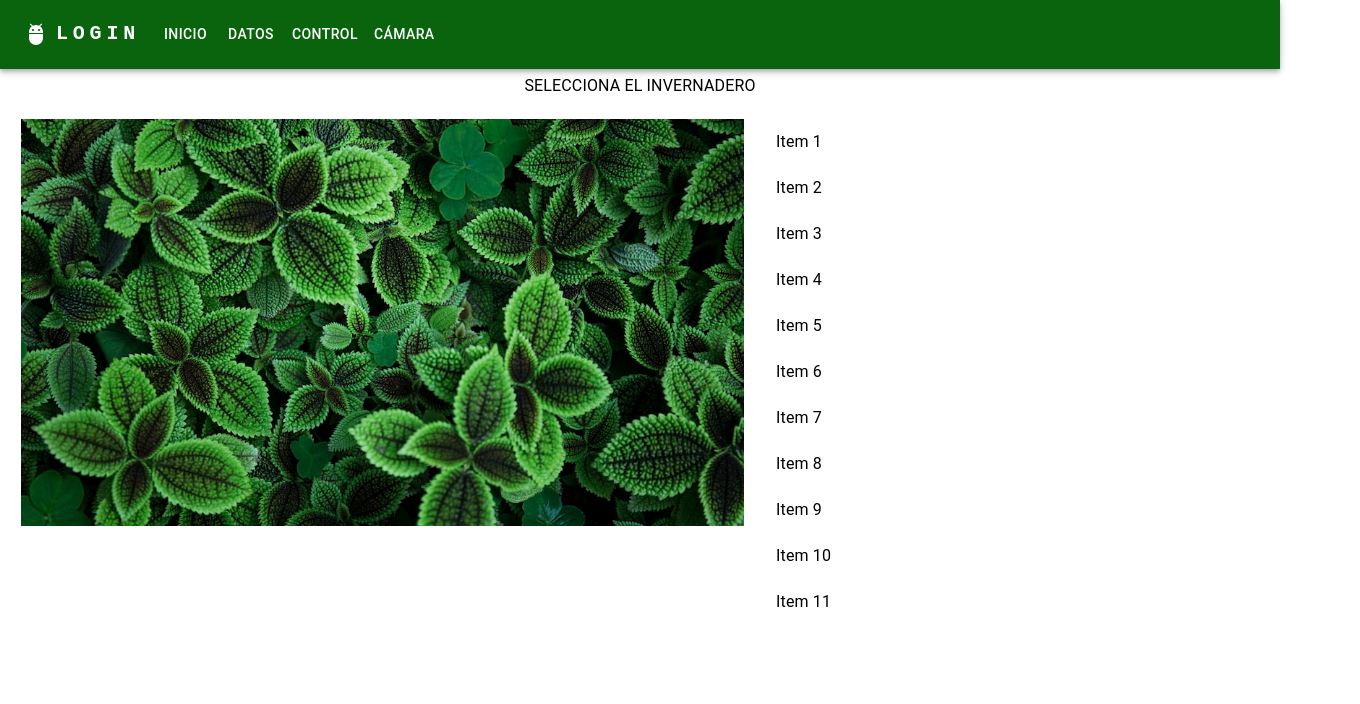
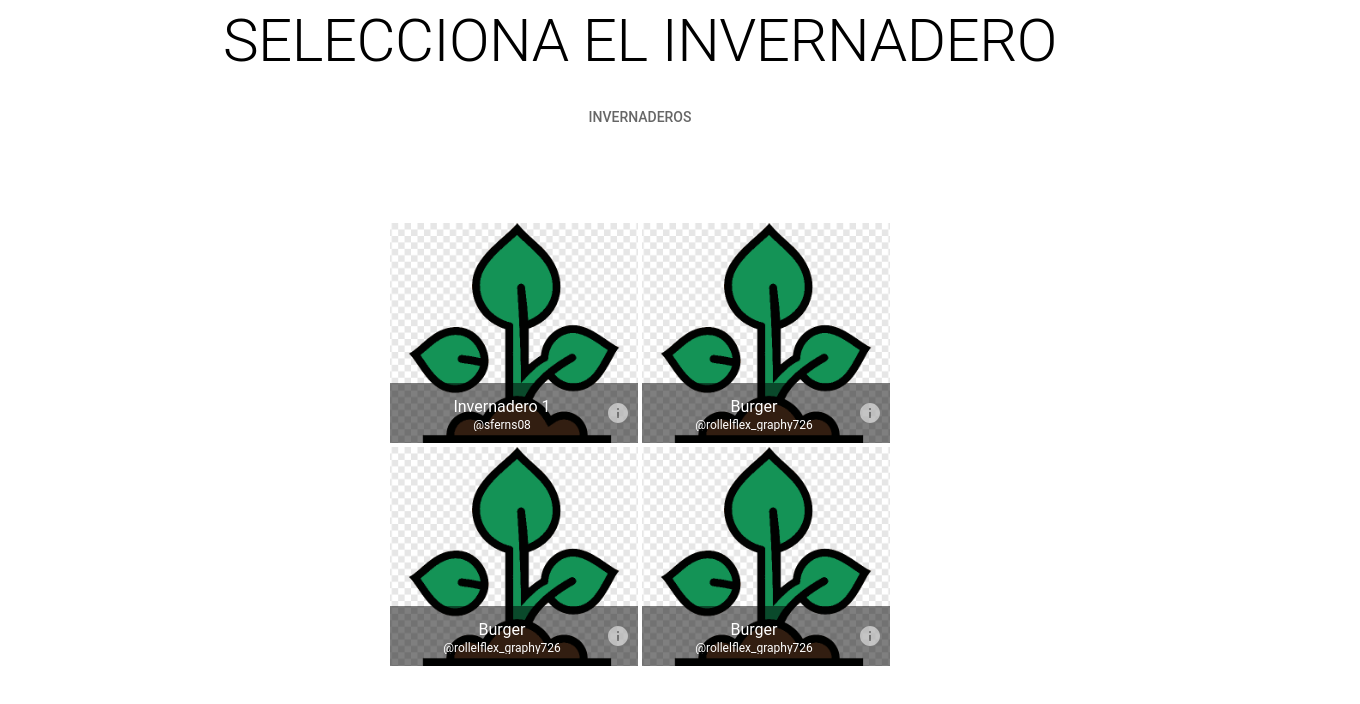
Before and after one commit to dcontt00/arq, a React (Create React App) app in the folder frontend/: page /inicio in a window 1280 px wide. Shown: the top 704 px of the page, 1360 px wide, since content can reach past the window. Built offline with nearby package versions, Linux system fonts and the light colour scheme.

Commit message:
"Configuracion de pagina de inicio y home"

```diff
--- a/frontend/src/App.js
+++ b/frontend/src/App.js
@@ -22,8 +22,7 @@ export default function App() {
           <Route path="/" element={<Navigate to="/login" />}></Route>
           <Route path="/login" element={<Login />}></Route>
           <Route path="/inicio" element={<Home />}></Route>
-          <Route path="/datos" element={<Data />}></Route>
-          <Route path="/control" element={<Control />}></Route>
+          <Route path="/datos y control" element={<Data />}></Route>
           <Route path="/cámara" element={<Camera />}></Route>
         </Routes>
       </Router>
--- a/frontend/src/components/Appbar.js
+++ b/frontend/src/components/Appbar.js
@@ -7,7 +7,7 @@ import Container from "@mui/material/Container";
 import Button from "@mui/material/Button";
 import AdbIcon from "@mui/icons-material/Adb";
 
-const pages = ["Inicio", "Datos", "Control", "Cámara"];
+const pages = ["Inicio", "Datos y Control", "Cámara"];
 
 function ResponsiveAppBar() {
 
--- a/frontend/src/pages/home.js
+++ b/frontend/src/pages/home.js
@@ -7,35 +7,77 @@ import ListItem from '@mui/material/ListItem';
 import ListItemButton from '@mui/material/ListItemButton';
 import ListItemText from '@mui/material/ListItemText';
 import { FixedSizeList } from 'react-window';
-
-function renderRow(props) {
-  const { index, style } = props;
-  return (
-    <ListItem style={style} key={index} component="div" disablePadding>
-      <ListItemButton>
-        <ListItemText primary={`Item ${index + 1}`} />
-      </ListItemButton>
-    </ListItem>
-  );
-}
+import ImageList from '@mui/material/ImageList';
+import ImageListItem from '@mui/material/ImageListItem';
+import ImageListItemBar from '@mui/material/ImageListItemBar';
+import ListSubheader from '@mui/material/ListSubheader';
+import IconButton from '@mui/material/IconButton';
+import InfoIcon from '@mui/icons-material/Info';
+import imagenplanta from "../images/icono_planta.png";
+import { useNavigate } from 'react-router';
 
 export default function Home() {
+  const navigate = useNavigate();
+  function handleSubmit(e) {
+    e.preventDefault();
+    console.log('You clicked submit.');
+    navigate("/datos y control");
+  }
   return (
     <div>
-      <AppBar/>
-      <Typography align="center" sx={{mt:"5"}}>SELECCIONA EL INVERNADERO</Typography>
-      <Grid container spacing={2} width={"99%"} sx={{mt:"5",ml:"5"}}>
+      <Typography variant="h2" align="center" sx={{mt:"5"}}>SELECCIONA EL INVERNADERO</Typography>
+      <Grid container align="center">
         {/* Ultima foto del invernadero */}
-        <Grid item lg={7}>
-          <img src="planta.jpeg" width={"100%"} />
-        </Grid>
         {/* Datos de los invernaderos */}
-        <Grid item lg={5}>
-          <Box sx={{ width: '100%', height: 400, maxWidth: 360, bgcolor: 'background.paper' }}>
-            <FixedSizeList height={500} width={600} itemSize={46} itemCount={20} overscanCount={5}>{renderRow}</FixedSizeList>
-          </Box>
+        <Grid item lg={12}>
+       <ImageList sx={{ width: 500, height: 573 }}>
+          <ImageListItem key="Subheader" cols={2}>
+              <ListSubheader component="div">INVERNADEROS</ListSubheader>
+          </ImageListItem>
+          {itemData.map((item) => (
+         <ImageListItem key={item.img}>
+            <img onSubmit={handleSubmit}  src={imagenplanta} alt={item.title} loading="lazy" />
+          <ImageListItemBar
+              title={item.title}
+              subtitle={item.author}
+              actionIcon={
+                <IconButton
+                  type= "submit"
+                  sx={{ color: 'rgba(255, 255, 255, 0.54)' }}
+                  aria-label={`info about ${item.title}`}
+                >
+                  <InfoIcon />
+                </IconButton>
+              }
+            />
+          </ImageListItem>
+          ))}
+         </ImageList>
         </Grid>
       </Grid>
     </div>
   );
 }
+const itemData = [
+
+  {
+    img: 'https://images.unsplash.com/photo-1551782450-a2132b4ba21d',
+    title: 'Invernadero 1',
+    author: '@sferns08',
+  },
+  {
+    img: 'https://images.unsplash.com/photo-1551782450-a2132b4ba21d',
+    title: 'Burger',
+    author: '@rollelflex_graphy726',
+  },
+  {
+    img: 'https://images.unsplash.com/photo-1551782450-a2132b4ba21d',
+    title: 'Burger',
+    author: '@rollelflex_graphy726',
+  },
+  {
+    img: 'https://images.unsplash.com/photo-1551782450-a2132b4ba21d',
+    title: 'Burger',
+    author: '@rollelflex_graphy726',
+  },
+];
```
Also changed, not shown: frontend/src/images/icono_planta.png (added).
